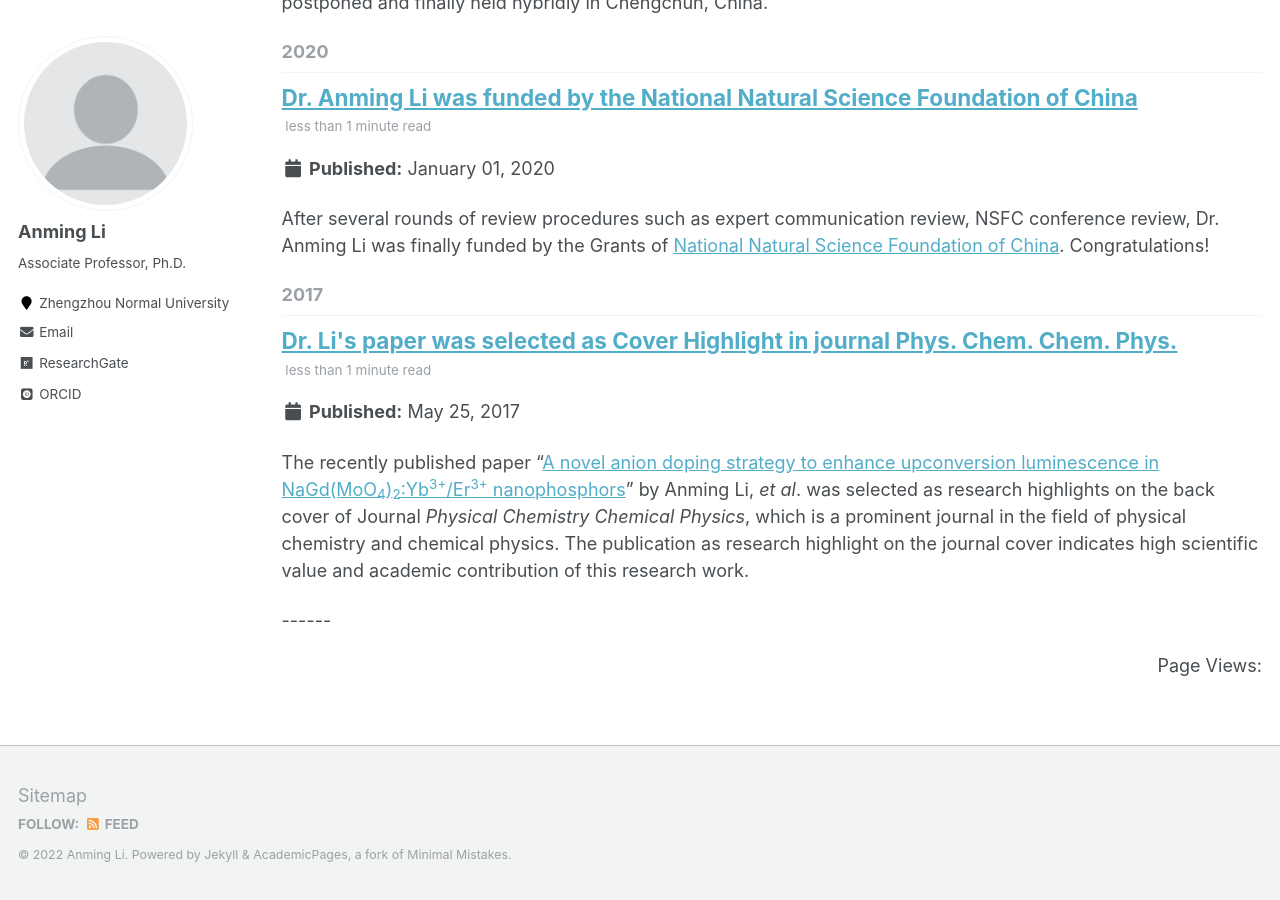
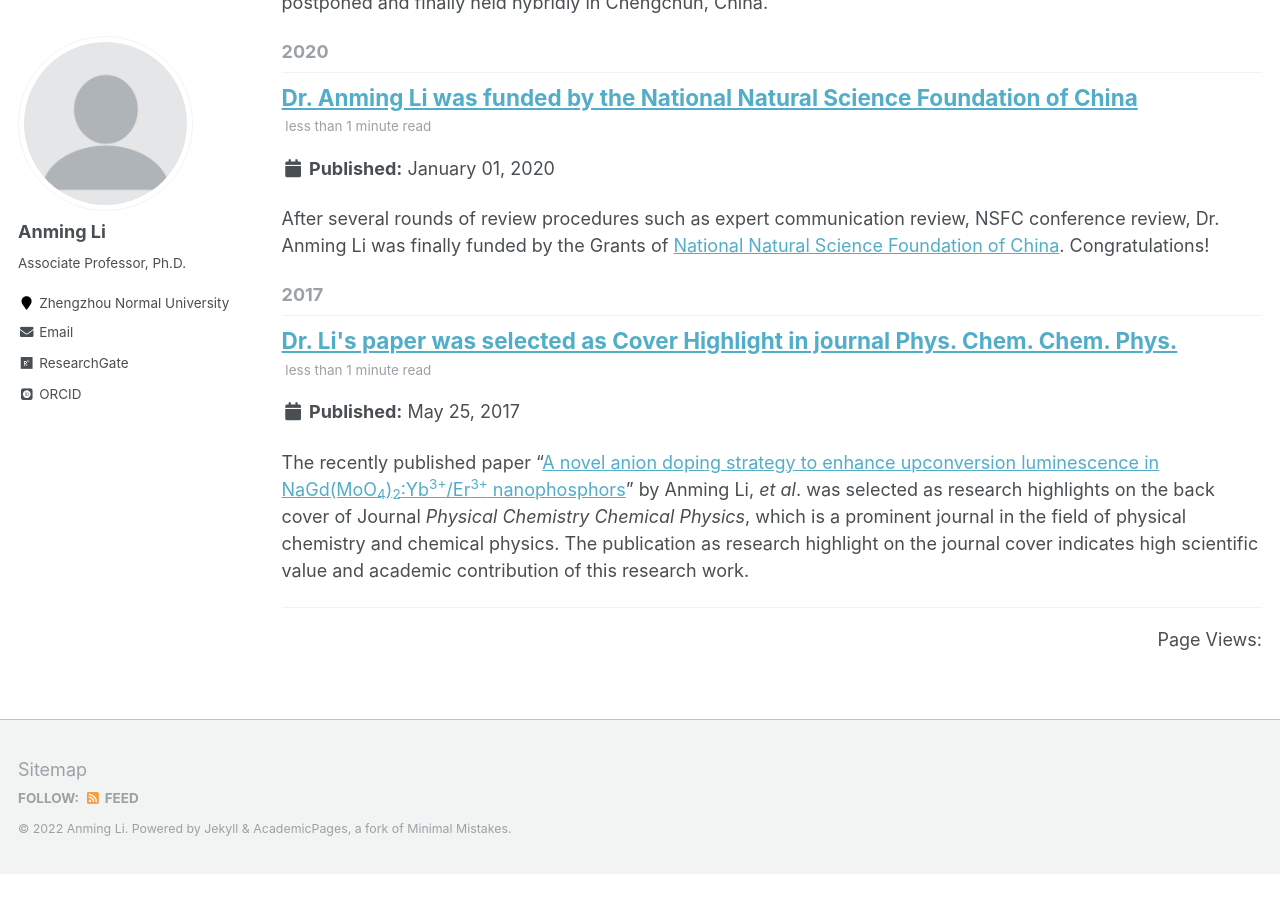
Before and after one commit to ucnclab/ucnclab.github.io, a Jekyll site: the page built from _pages/year-archive.html, in a window 1280 px wide and 900 px high, scrolled down 919 px. Built offline with Jekyll 4.4.1, drawn with Linux system fonts in a browser that asks for light colours; some web fonts are replaced; comment, search, counter and statistics services are not loaded; after the commit the page ends 1793 px from its top, so only the background shows below that.

Commit message:
Add files via upload

```diff
--- a/_pages/year-archive.html
+++ b/_pages/year-archive.html
@@ -17,6 +17,6 @@ author_profile: true
 {% endfor %}
 
 
-------
+<hr />
 <!-- 不蒜子访问统计 -->
 <p align="right" ><span id="busuanzi_container_site_pv">Page Views:<span id="busuanzi_value_site_pv"></span></p>
```
